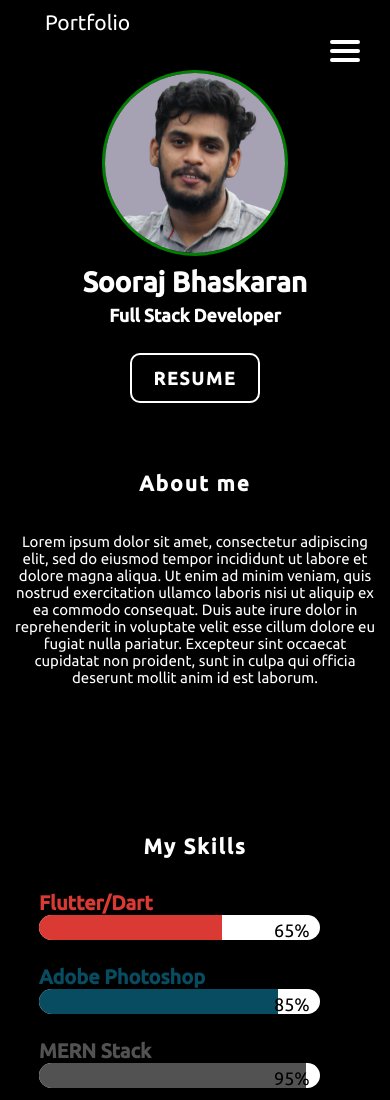
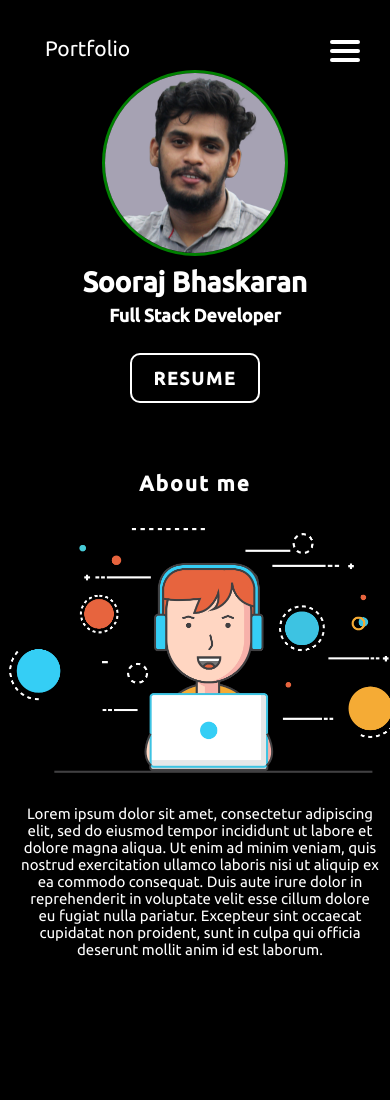
Before and after one commit to soorajB3623/soorajb3623.github.io, a plain HTML site: page index.html in a window 390 px wide. Shown: the top 1100 px of the page. Drawn offline with nearby package versions, Linux system fonts and the light colour scheme.

Commit message:
added image about

```diff
--- a/css/nav.css
+++ b/css/nav.css
@@ -130,12 +130,9 @@ body {
 }
 
 @media screen and (max-width:768px) {
-    .nav {
 
-        line-height: 0px;
-    }
     .nav div.logo a {
-       line-height: 5px;
+        line-height: 10px;
        font-size: 2.1rem;
     }
     .navTrigger {
--- a/css/style.css
+++ b/css/style.css
@@ -133,11 +133,29 @@ h1 a {
     width: 50px;
 }
 
-.about-para {
+/*.about-para {
     font-size: 20px;
     text-align: center;
     color: white;
     margin-top: 1em;
+    padding: 0px 170px
+}*/
+.about-section{
+    display: flex;
+    width: auto;
+    height: 300px;
+    margin-top: 1em;
+    align-items: center;
+}
+.cartoon{
+    height: auto;
+    width: 400px;
+    margin: 0px 50px;
+}
+
+.about-para {
+    font-size: 20px;
+    color: white;
     padding: 0px 170px
 }
 
@@ -178,9 +196,18 @@ h1 a {
         text-align: center;
         position: relative;
     }
+
+.about-section{
+    text-align: center;
+    display: table;
+    width: auto;
+}
+.cartoon{
+    margin: 10px 0px;
+}
     .about-para {
         position: relative;
         font-size: 15px;
-        padding: 10px;
+        padding: 20px;
     }
 }
--- a/index.html
+++ b/index.html
@@ -70,10 +70,15 @@
         </h1>
     </div>
 
-    <p class="about-para" >
-        Lorem ipsum dolor sit amet, consectetur adipiscing elit, sed do eiusmod tempor incididunt ut labore et dolore magna aliqua. Ut enim ad minim veniam, quis nostrud exercitation ullamco laboris nisi ut aliquip ex ea commodo consequat. Duis aute irure dolor
-        in reprehenderit in voluptate velit esse cillum dolore eu fugiat nulla pariatur. Excepteur sint occaecat cupidatat non proident, sunt in culpa qui officia deserunt mollit anim id est laborum.
-    </p>
+    <!-- About section -->
+    <div class="about-section">
+        <img class="cartoon" src="ab-img.png" alt="a pic">
+        <p class="about-para" >
+            Lorem ipsum dolor sit amet, consectetur adipiscing elit, sed do eiusmod tempor incididunt ut labore et dolore magna aliqua. Ut enim ad minim veniam, quis nostrud exercitation ullamco laboris nisi ut aliquip ex ea commodo consequat. Duis aute irure dolor
+            in reprehenderit in voluptate velit esse cillum dolore eu fugiat nulla pariatur. Excepteur sint occaecat cupidatat non proident, sunt in culpa qui officia deserunt mollit anim id est laborum.
+        </p>
+    </div>
+
     <div class="wrapper">
         <h1><a href="#" class="effect-underline">My Skills</a>
         </h1>
@@ -161,7 +166,10 @@
           </div>
       </div>
 
-
+      <div class="wrapper">
+        <h1><a href="#" class="effect-underline">Get in touch</a>
+        </h1>
+    </div>
 
 
     <!--My accounts section-->
```
Also changed, not shown: ab-img.png (added), my.png (added).
